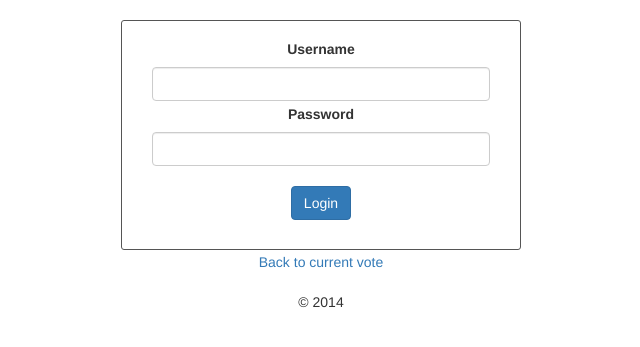
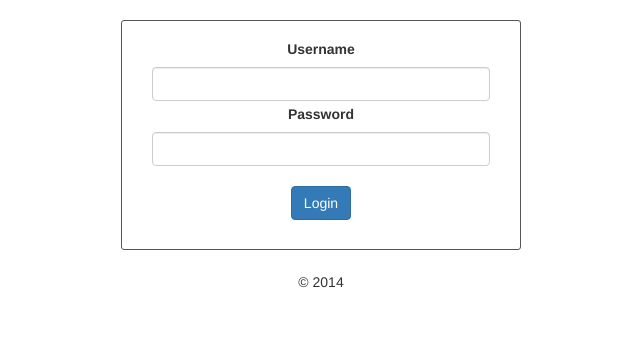
Before and after one commit to andriusa2/miniature-clicker, a Flask app: page /login in a window 1280 px wide. Shown: the part 62-409 px from the top of the page, without its empty margins (319-959 px from the left). Run offline with Flask 2, Linux system fonts and the light colour scheme; some libraries are stand-ins or nearby versions.

Commit message:
Removing notpwetty navigation, wooo

```diff
--- a/app/templates/admin/login.html
+++ b/app/templates/admin/login.html
@@ -12,5 +12,4 @@
       <input type="submit" value="Login" class="btn btn-primary">
     </form>
 </div>
-<a href="/">Back to current vote</a>
 {% endblock %}
```
